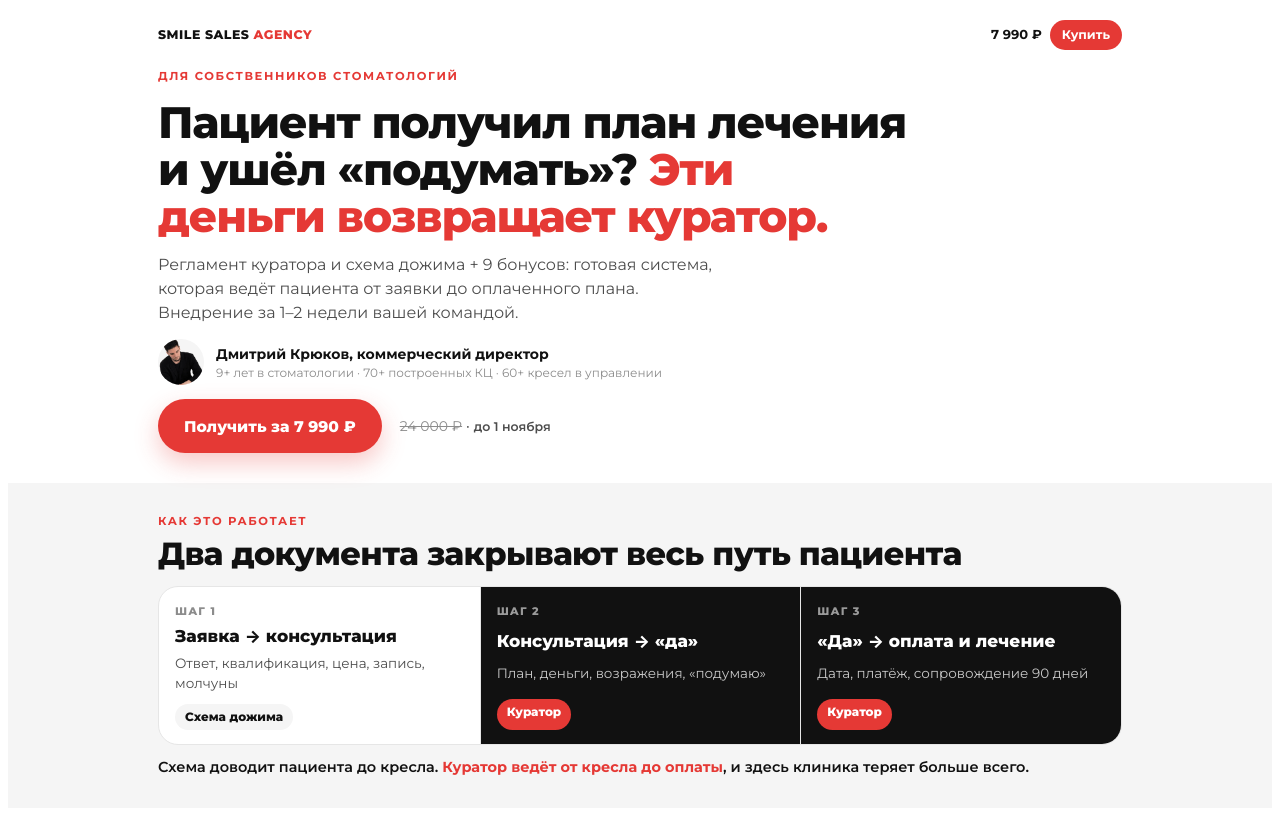
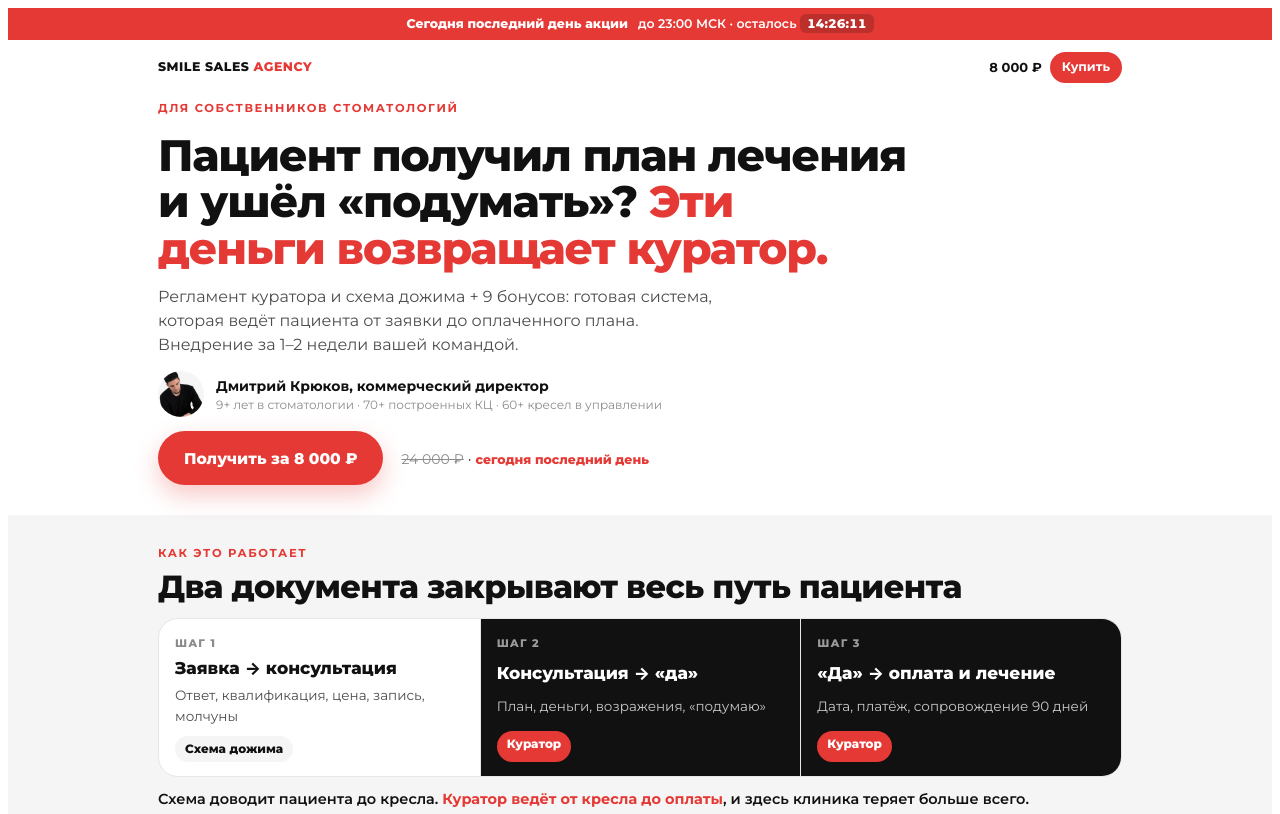
Before and after one commit to bmkagencykz-boop/shema-dozhima, a plain HTML site: page index.html in a window 1280 px wide. Shown: the top 814 px of the page. Drawn offline with Linux system fonts and the light colour scheme.

Commit message:
8 000 ₽, акция до 3 ноября 23:00 МСК, полоса «последний день»
Co-Authored-By: Claude Opus 5.5 <noreply@anthropic.com>

```diff
--- a/index.html
+++ b/index.html
@@ -5,8 +5,8 @@
 <meta name="viewport" content="width=device-width, initial-scale=1, viewport-fit=cover">
 <meta property="og:type" content="website">
 <meta property="og:title" content="Регламент куратора + схема дожима · Smile Sales">
-<meta property="og:description" content="Как вернуть пациентов, которые ушли «подумать» после консультации. Регламент куратора и схема дожима для стоматологии. 7 990 ₽ до 1 ноября.">
-<meta property="og:image" content="https://bmkagencykz-boop.github.io/shema-dozhima/img/og-7990.jpg">
+<meta property="og:description" content="Как вернуть пациентов, которые ушли «подумать» после консультации. Регламент куратора и схема дожима для стоматологии. 8 000 ₽, акция до 3 ноября.">
+<meta property="og:image" content="https://bmkagencykz-boop.github.io/shema-dozhima/img/og-8000.jpg">
 <meta property="og:url" content="https://bmkagencykz-boop.github.io/shema-dozhima/">
 <meta name="twitter:card" content="summary_large_image">
 <meta name="theme-color" content="#FFFFFF">
@@ -221,14 +221,22 @@ h1,h2,h3{text-wrap:balance}
 .bn small{display:block;font-size:11.5px;color:var(--mute);font-weight:600;margin-top:4px}
 .bfoot{margin-top:14px;font-size:13.5px;color:var(--ink-2)}
 .bfoot a{font-weight:700;color:var(--ink)}
+
+/* полоса «последний день» */
+.last{display:flex;justify-content:center;align-items:center;gap:4px 10px;flex-wrap:wrap;background:var(--red);color:#fff;font-size:12.5px;font-weight:600;line-height:1.3;padding:8px 16px;text-decoration:none;text-align:center}
+.last b{font-weight:800}
+.last i{font-style:normal;font-weight:800;font-variant-numeric:tabular-nums;background:rgba(0,0,0,.18);border-radius:6px;padding:2px 7px}
+.hot{color:var(--red)!important;font-weight:800!important}
 </style>
 </head>
 <body>
 
+<a class="last" id="last" href="#buy"><b>Сегодня последний день акции</b><span>до 23:00 МСК · осталось <i id="lastT">--:--:--</i></span></a>
+
 <div class="wrap">
   <header class="top">
     <span class="logo">SMILE SALES <i>AGENCY</i></span>
-    <a href="#buy"><span class="np">7 990 ₽</span> <b>Купить</b></a>
+    <a href="#buy"><span class="np">8 000 ₽</span> <b>Купить</b></a>
   </header>
 </div>
 
@@ -242,8 +250,8 @@ h1,h2,h3{text-wrap:balance}
     <div><b>Дмитрий Крюков, коммерческий директор</b><span>9+ лет в стоматологии · 70+ построенных КЦ · 60+ кресел в управлении</span></div>
   </div>
   <div class="buyrow">
-    <a class="btn btn-main" href="#buy">Получить за 7 990 ₽</a>
-    <span class="pr"><s>24 000 ₽</s> · <span>до 1 ноября</span></span>
+    <a class="btn btn-main" href="#buy">Получить за 8 000 ₽</a>
+    <span class="pr"><s>24 000 ₽</s> · <span class="hot">сегодня последний день</span></span>
   </div>
 </section>
 
@@ -342,8 +350,8 @@ h1,h2,h3{text-wrap:balance}
   <div class="wrap">
     <div class="offer">
       <p class="what">Регламент куратора + схема дожима + 9 бонусов<span>19 файлов, 370+ страниц для отдела продаж стоматологии</span></p>
-      <div class="row"><span class="tag">Акция до 1.11</span><s>24 000 ₽</s></div>
-      <div class="row"><strong>7 990 ₽</strong><span class="kz">или 43 000 ₸</span></div>
+      <div class="row"><span class="tag">Последний день</span><s>24 000 ₽</s></div>
+      <div class="row"><strong>8 000 ₽</strong><span class="kz">или 43 000 ₸</span></div>
       <p class="timer" id="timer">Осталось: <b id="tD">00</b>д <b id="tH">00</b>ч <b id="tM">00</b>м <b id="tS">00</b>с</p>
       <div class="btns">
         <a class="btn btn-main" data-wa="buy" href="https://wa.me/77066969446" target="_blank" rel="noopener"><svg viewBox="0 0 24 24" width="18" height="18" aria-hidden="true"><path fill="currentColor" d="M12 2a10 10 0 0 0-8.6 15.1L2 22l5-1.3A10 10 0 1 0 12 2zm5.3 14.2c-.2.6-1.3 1.2-1.8 1.2-.5.1-1 .2-3.3-.7-2.8-1.1-4.6-4-4.7-4.2-.1-.2-1.1-1.5-1.1-2.9s.7-2.1 1-2.4c.3-.3.6-.3.8-.3h.6c.2 0 .4 0 .6.5l.9 2.1c.1.2.1.4 0 .5l-.4.6-.4.5c-.1.2-.3.3-.1.6.2.3.8 1.3 1.7 2.1 1.2 1 2.1 1.4 2.4 1.5.3.2.5.1.6-.1l.9-1.1c.2-.3.4-.2.7-.1l2 .9c.3.2.5.2.6.3.1.2.1.8-.1 1.4z"/></svg>Купить в WhatsApp</a>
@@ -364,7 +372,7 @@ h1,h2,h3{text-wrap:balance}
 
 <div class="dock" id="dock" aria-hidden="true">
   <div class="in">
-    <p>7 990 ₽<span>куратор + схема · до 1 ноября</span></p>
+    <p>8 000 ₽<span>последний день акции</span></p>
     <a class="btn btn-main" href="#buy" tabindex="-1">Купить</a>
   </div>
 </div>
@@ -375,20 +383,21 @@ h1,h2,h3{text-wrap:balance}
 (function(){
   /* WhatsApp: готовый текст сообщения */
   [].forEach.call(document.querySelectorAll('[data-wa]'),function(a){
-    a.href='https://wa.me/77066969446?text='+encodeURIComponent('Здравствуйте! Хочу купить регламент куратора и схему дожима за 7 990 ₽');
+    a.href='https://wa.me/77066969446?text='+encodeURIComponent('Здравствуйте! Хочу купить регламент куратора и схему дожима за 8 000 ₽');
   });
 
-  /* таймер акции: до 1 ноября 2026, 23:59:59 по Москве */
-  var END=Date.UTC(2026,10,1,20,59,59),tm=document.getElementById('timer');
+  /* таймер акции: до 3 ноября 2026, 23:00 по Москве */
+  var END=Date.UTC(2026,10,3,20,0,0),tm=document.getElementById('timer'),last=document.getElementById('last');
   function pad(n){return (n<10?'0':'')+n}
   function tick(){
     var d=END-Date.now();
-    if(d<=0){tm.innerHTML='<span class="over">Акция завершилась. Актуальную цену уточните в Telegram.</span>';return}
+    if(d<=0){tm.innerHTML='<span class="over">Акция завершилась. Актуальную цену уточните в Telegram.</span>';last.hidden=true;return}
     var s=Math.floor(d/1000);
     document.getElementById('tD').textContent=pad(Math.floor(s/86400));
     document.getElementById('tH').textContent=pad(Math.floor(s%86400/3600));
     document.getElementById('tM').textContent=pad(Math.floor(s%3600/60));
     document.getElementById('tS').textContent=pad(s%60);
+    document.getElementById('lastT').textContent=pad(Math.floor(s/3600))+':'+pad(Math.floor(s%3600/60))+':'+pad(s%60);
     setTimeout(tick,1000);
   }
   tick();
```
Also changed, not shown: img/og-7990.jpg (deleted), img/og-8000.jpg (added).
